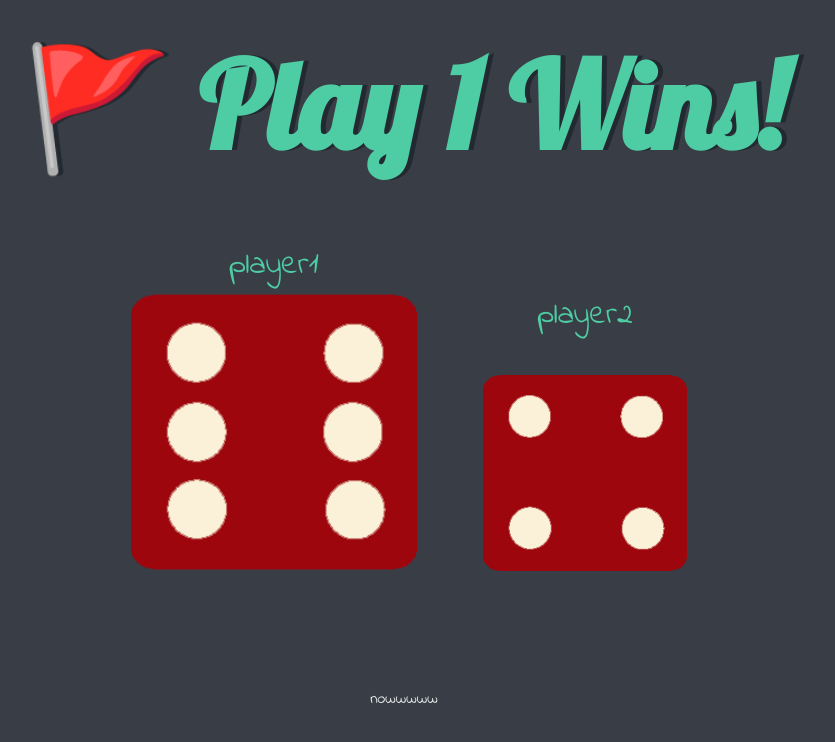
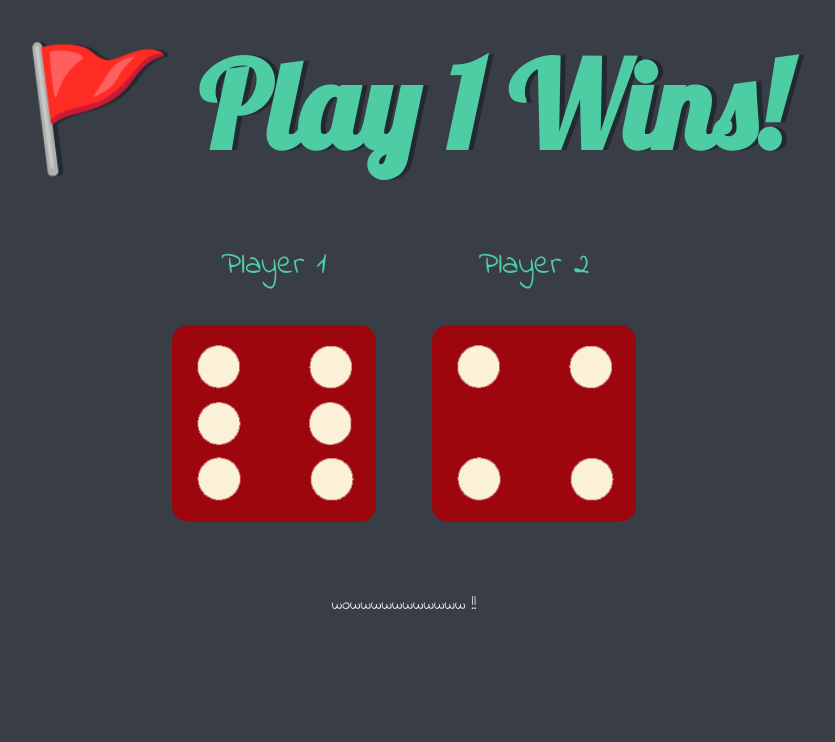
Before and after one commit to Doobiii/Rolling_Dice, a plain HTML site: page index.html in a window 1280 px wide. Shown: the whole page, without its empty margins (236-1071 px from the left). Drawn offline with Linux system fonts and the light colour scheme.

Commit message:
Update index.html

```diff
--- a/index.html
+++ b/index.html
@@ -13,23 +13,22 @@
       <h1>Refresh Me</h1>
 
       <div class="dice">
-        <p class="cng p1" >player1</ip>
-
-        <img class="img1" src="">
+        <p>Player 1</p>
+        <img class="img1" src="images/dice6.png">
       </div>
 
       <div class="dice">
-        <p class="cng p2">player2</p>
-
-        <img class="img2" src="">
+        <p>Player 2</p>
+        <img class="img2" src="images/dice6.png">
       </div>
 
     </div>
 
-    <script src="index.js"></script>
-  </body>
+    <script src="index.js" charset="utf-8"></script>
 
-  <footer>
-    nowwwww
-  </footer>
-</html>
+      </body>
+
+      <footer>
+        wowwwwwwwwwww !!
+      </footer>
+    </html>
```
